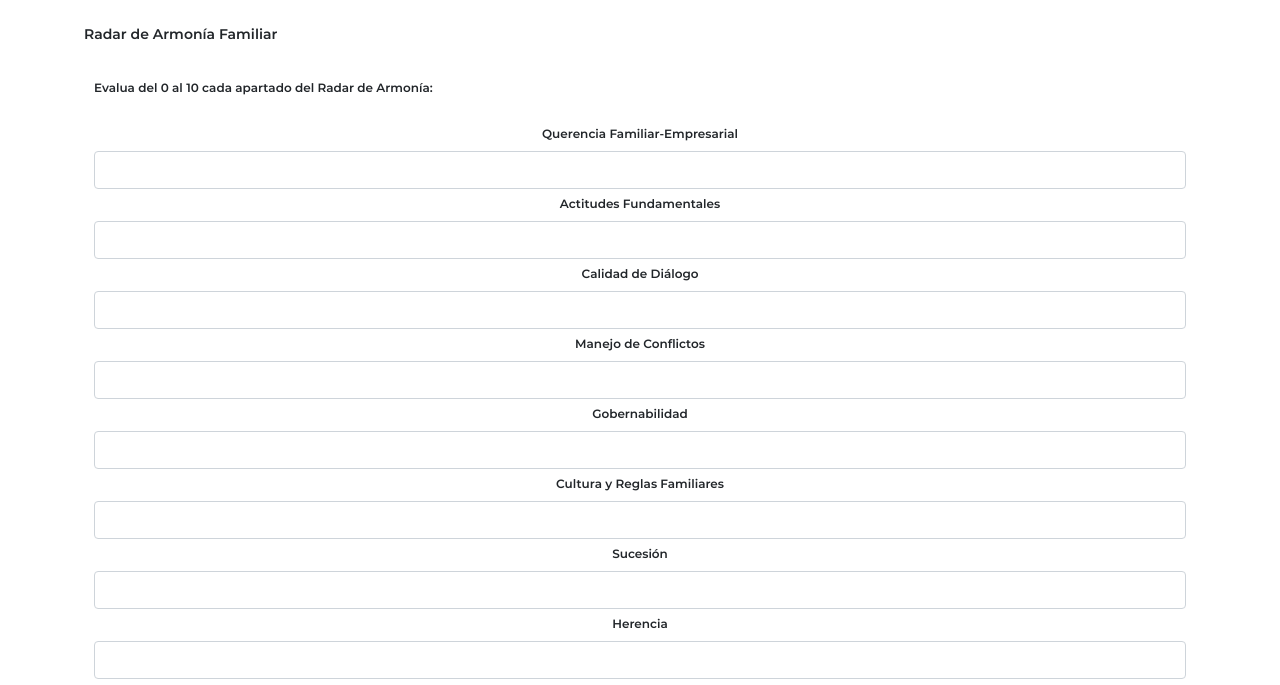
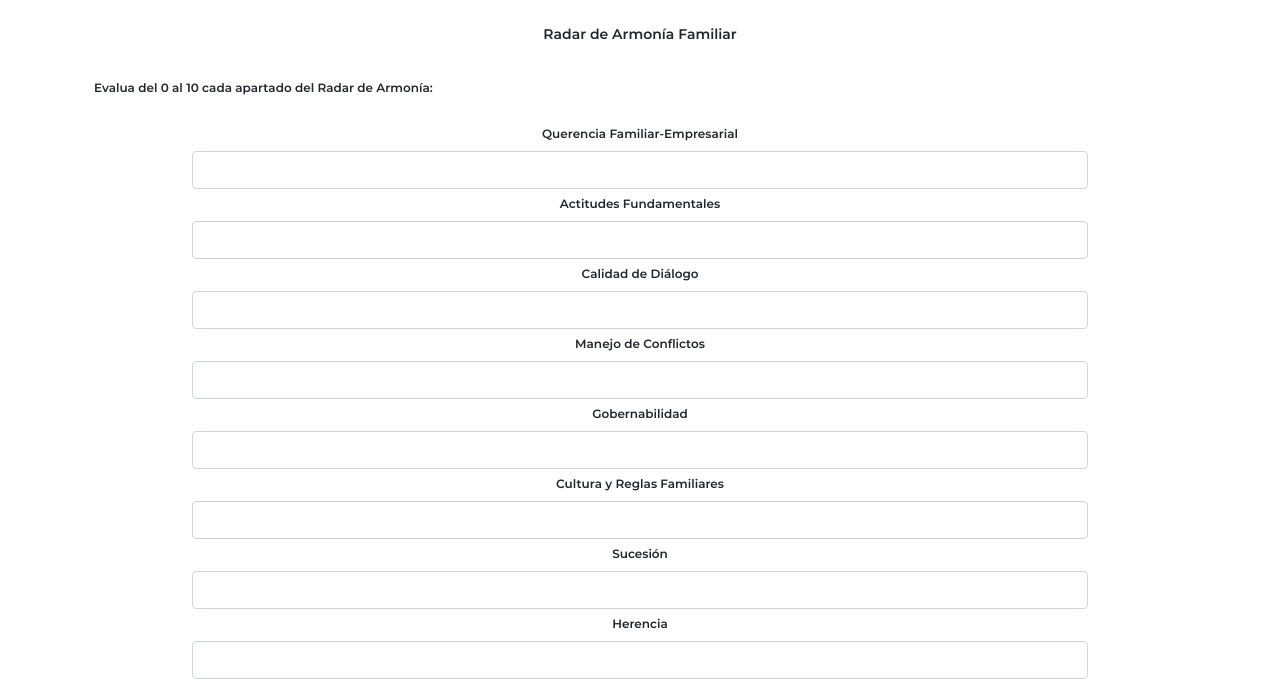
Before and after one commit to k2gutierrez/miyeef, a Flask app: template templates/radararmonia.html in a window 1280 px wide. Shown: the part 168-853 px from the top of the page. Run offline with Flask 2, Linux system fonts and the light colour scheme; the template is opened without the code that fills it, so the values that code supplies are empty; some web fonts are replaced.

Commit message:
sigo con test

```diff
--- a/templates/radararmonia.html
+++ b/templates/radararmonia.html
@@ -37,18 +37,18 @@
     <div class="txtName row">
       <p class="txtName">Nombre: {{ nombre }}</p>
     </div>
-    <div class="row txt2title">
+    <div class="row txt2title text-center">
       <p>Radar de Armonía Familiar</p>
     </div>
     <div class="noprint txt2">
       <p>{{ mensaje }}</p>
     </div>
-    <div class="container-fluid txt2 noprint">
+    <div class="container-sm txt2">
       <form id="form1" action="/radararmonia" method="POST">
 
-        <p>Evalua del 0 al 10 cada apartado del Radar de Armonía:</p>
+        <p class="noprint">Evalua del 0 al 10 cada apartado del Radar de Armonía:</p>
 
-        <div class="wow row text-center align-items-center">
+        <div class="wow row text-center align-items-center mx-5 px-5">
 
           <div class="col-12 noprint">
             <div class="row">
@@ -87,7 +87,7 @@
           <div class="col-12">
             <div class="row">
               <div class="chart">
-                <canvas id="myChart" width="600" height="600"></canvas>
+                <canvas id="myChart" width="500" height="500"></canvas>
               </div>
             </div>
           </div>
```
